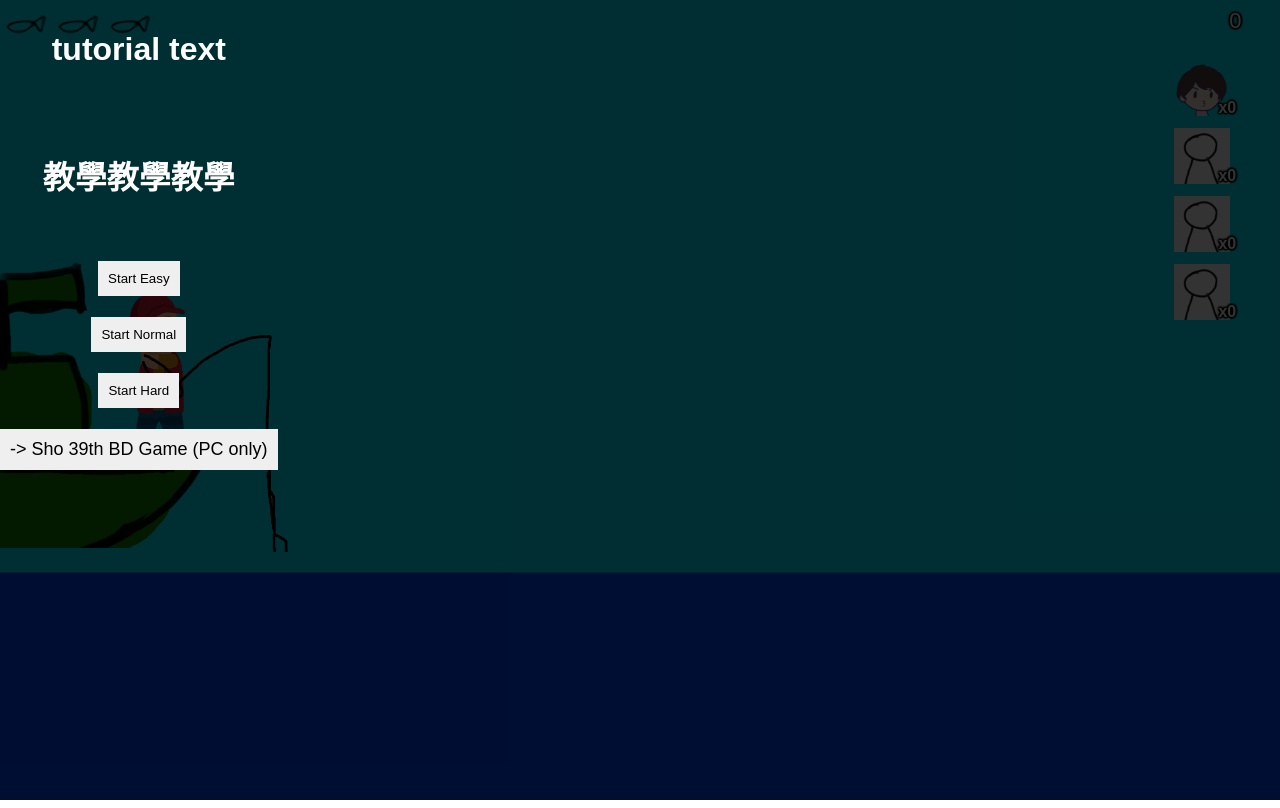
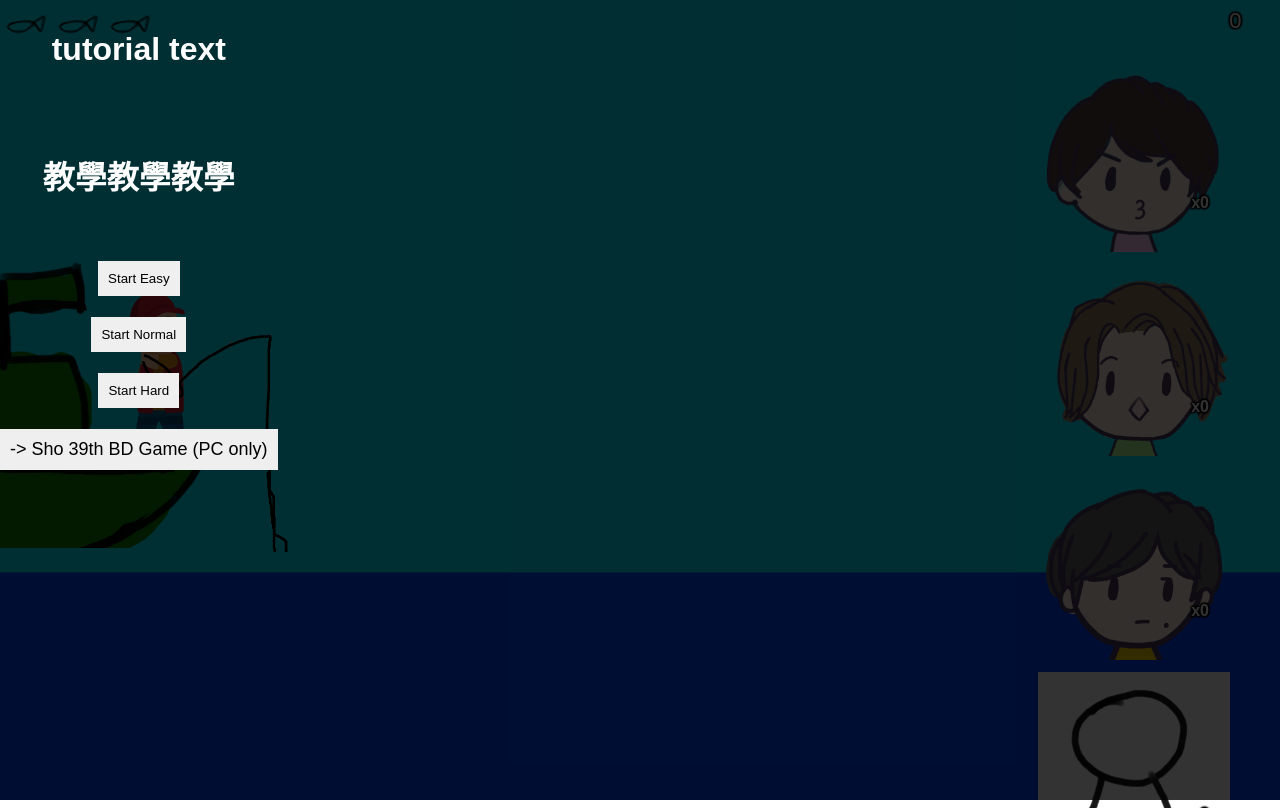
Before and after one commit to kanzaki1201/HBDSatoshi41, a plain HTML site: page index.html in a window 1280 px wide. Drawn offline with Linux system fonts and the light colour scheme.

Commit message:
nino aiba icon and icons size fix

```diff
--- a/style.css
+++ b/style.css
@@ -256,14 +256,13 @@ button:active {
 .icon-container {
     position: absolute;
     width: auto;
-    max-width: 200px;
-    height: 35%;
+    height: auto;
     right: 0;
     top: 6vh;
 }
 
 .icon {
-    height: 20%;
+    height: 15vw;
     position: relative;
     background-size: contain;
     background-repeat: no-repeat;
@@ -288,11 +287,11 @@ button:active {
 }
 
 #aiba-icon  {
-    background-image: url('assets/icon1.png');
+    background-image: url('assets/aiba-icon.png');
 }
 
 #nino-icon {
-    background-image: url('assets/icon1.png');
+    background-image: url('assets/nino-icon.png');
 }
 
 #jun-icon {
```
Also changed, not shown: assets/aiba-icon.png (added), assets/nino-icon.png (added).
